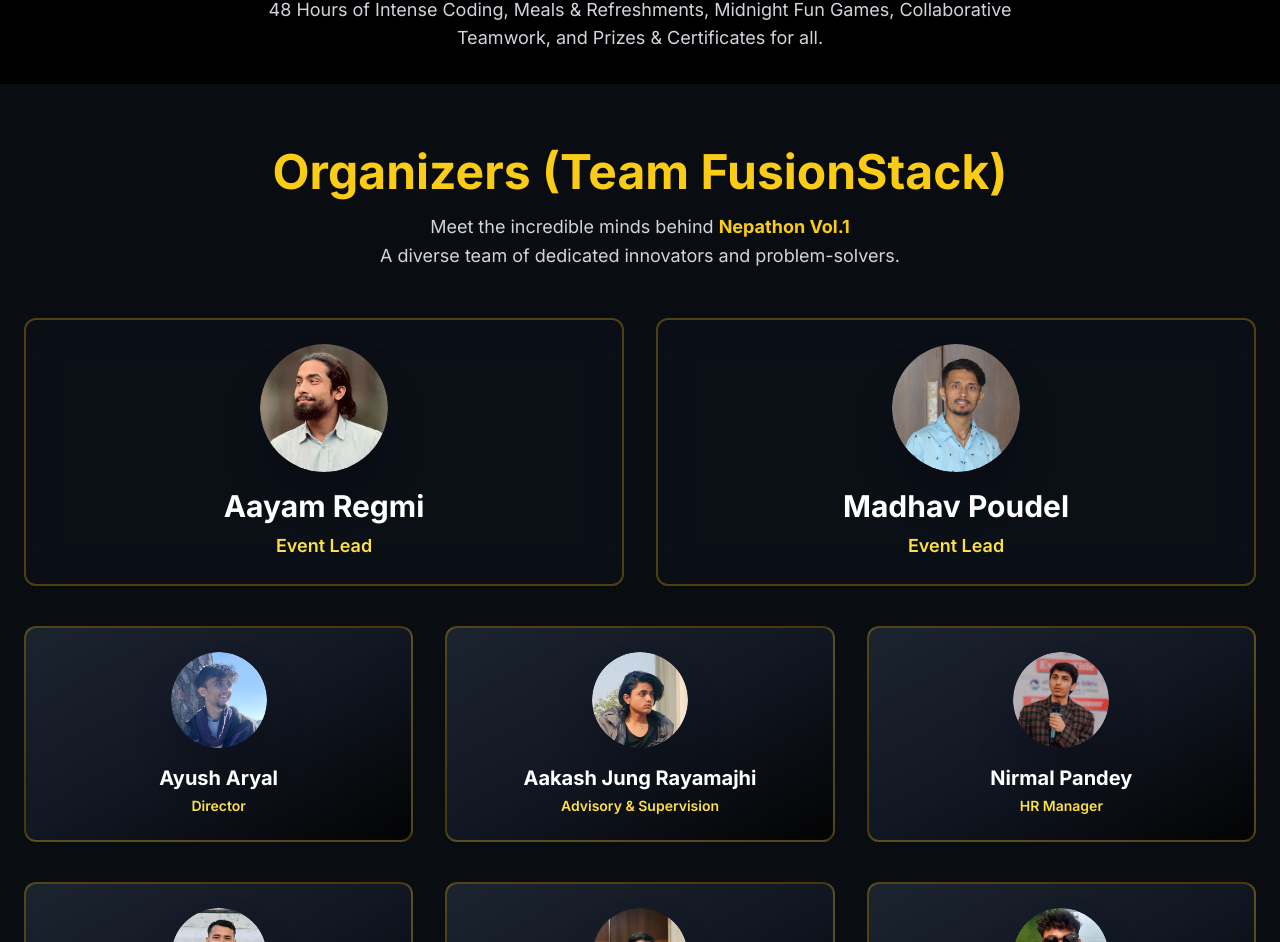
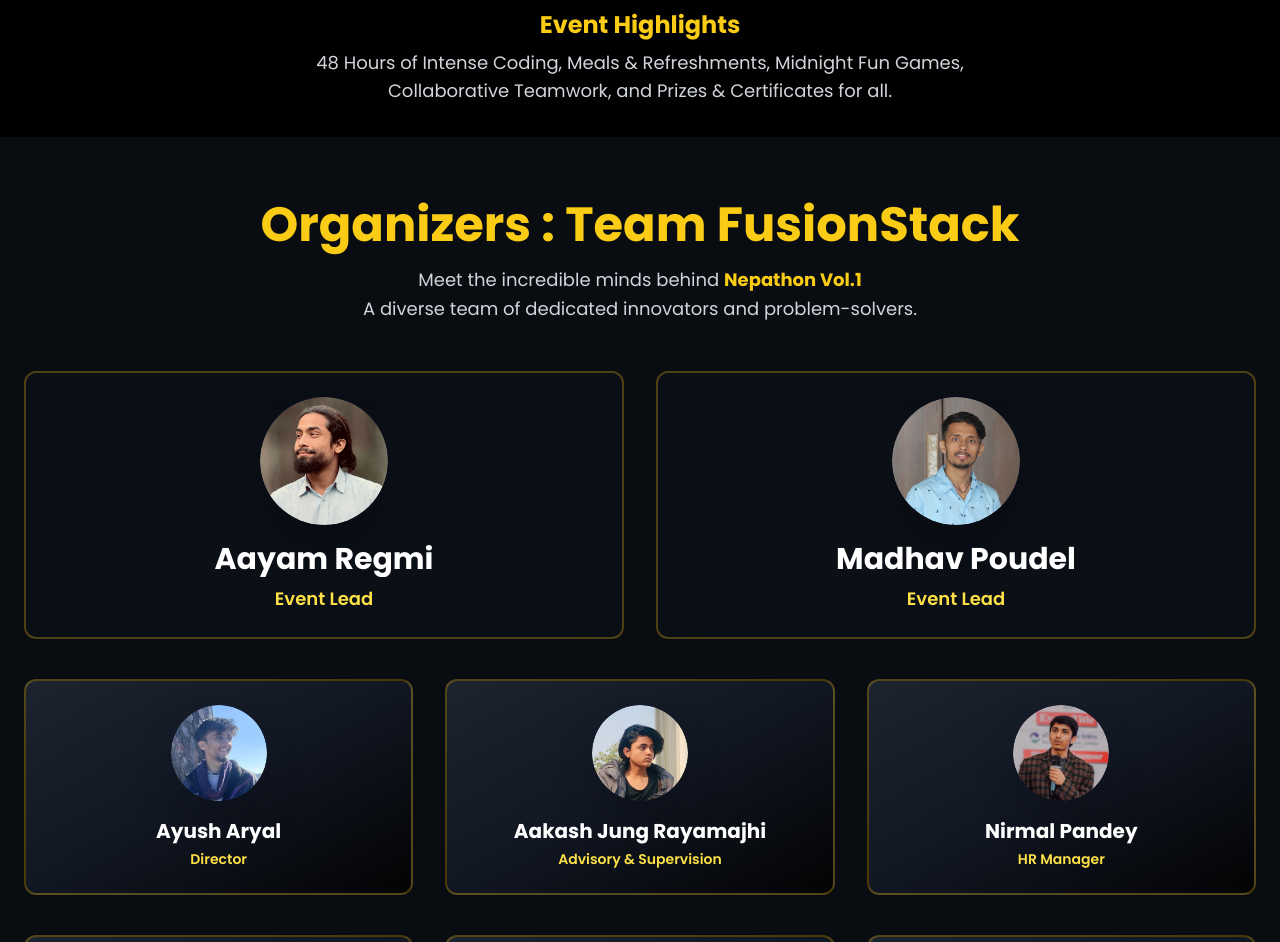
Before and after one commit to Madhav-Poudel/Nepathon-Vol.-1, a React (Vite) app: page / in a window 1280 px wide. Shown: the part 1683-2625 px from the top of the page. Built offline with nearby package versions, Linux system fonts and the light colour scheme; the HTML template or start-up script is replaced by a standard one.

Commit message:
Update: Team Members added

```diff
--- a/src/components/sections/TeamSection.tsx
+++ b/src/components/sections/TeamSection.tsx
@@ -221,9 +221,9 @@
             Organizers
             <span className="block sm:inline">
               {" "}
-              (Team{" "}
+              : Team{" "}
               <span className="whitespace-normal">FusionStack</span>
-              )
+
             </span>
           </h2>
           <p className="text-lg text-gray-300 max-w-3xl mx-auto leading-relaxed">
--- a/src/index.css
+++ b/src/index.css
@@ -279,7 +279,7 @@
   body {
     background-color: hsl(var(--background));
     color: hsl(var(--foreground));
-    font-family: 'Inter', sans-serif;
+    font-family: 'Poppins', sans-serif;
   }
 
   a {
--- a/tailwind.config.ts
+++ b/tailwind.config.ts
@@ -14,7 +14,7 @@
     },
     extend: {
       fontFamily: {
-        sans: ['Inter', 'system-ui', 'sans-serif'],
+        sans: ['Poppins', 'Inter', 'system-ui', 'sans-serif'],
         mono: ['JetBrains Mono', 'monospace'],
       },
       colors: {
```
Also changed, not shown: 1 other file (tests, documents, lock files or other folders).
